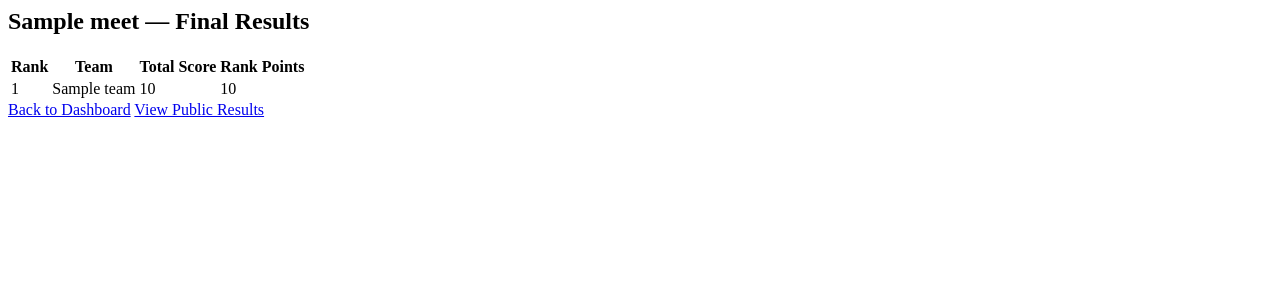
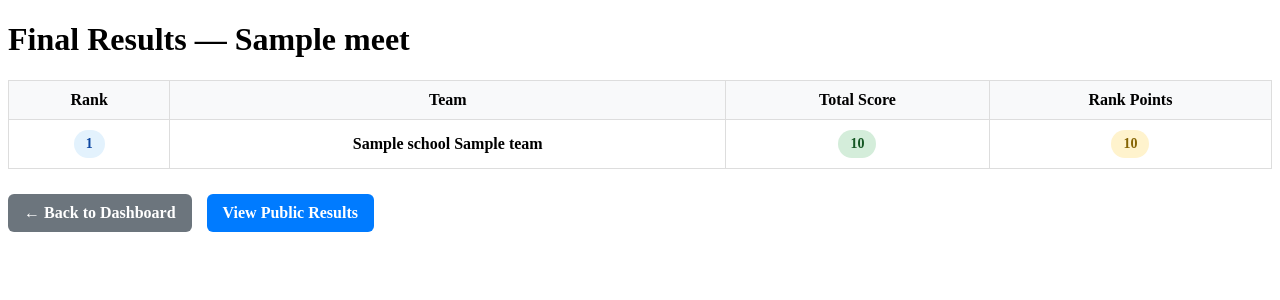
Before and after one commit to mlsmoorman/mshsl-dance-tabulation, a Django app: template tabulation/templates/tabulation/meet_results.html in a window 1280 px wide. Shown: the top 300 px of the page. Run offline with Django 5.2, Linux system fonts and the light colour scheme; the template is opened without the code that fills it: most values are stand-ins (such as "Sample title", 1, 10 or a date in 2020).

Commit message:
updates meet results with new formatting

```diff
--- a/tabulation/templates/tabulation/meet_results.html
+++ b/tabulation/templates/tabulation/meet_results.html
@@ -1,6 +1,12 @@
-<h2>{{ meet.name }} — Final Results</h2>
+{% extends "base.html" %}
 
-<table class="table table-bordered table-striped">
+{% block content %}
+
+<h1>Final Results — {{ meet.name }}</h1>
+
+<div class="results-container">
+
+    <table class="results-table">
         <thead>
             <tr>
                 <th>Rank</th>
@@ -13,17 +19,115 @@
         <tbody>
             {% for r in results %}
             <tr>
-        <td>{{ r.final_rank }}</td>
-        <td>{{ r.entry.team.name }}</td>
-        <td>{{ r.final_total_score }}</td>
-        <td>{{ r.final_rank_points }}</td>
+                <td><span class="chip chip-rank">{{ r.final_rank }}</span></td>
+
+                <td class="team-name">
+                    {{ r.entry.team.school.name }} {{ r.entry.team.name }}
+                </td>
+
+                <td><span class="chip chip-score">{{ r.final_total_score }}</span></td>
+
+                <td><span class="chip chip-rankpoints">{{ r.final_rank_points }}</span></td>
             </tr>
             {% endfor %}
         </tbody>
     </table>
 
-<a href="/tabulator/" class="btn btn-secondary">Back to Dashboard</a>
+</div>
 
-<a href="{% url 'tabulation:final_results' meet.id %}" class="btn btn-primary">
+<div class="results-actions">
+    <a href="/tabulator/" class="btn-back">← Back to Dashboard</a>
+
+    <a href="{% url 'tabulation:final_results' meet.id %}"
+       class="btn-public">
         View Public Results
     </a>
+</div>
+
+<style>
+/* ===== Layout ===== */
+.results-container {
+    margin-top: 20px;
+}
+
+/* ===== Table ===== */
+.results-table {
+    width: 100%;
+    border-collapse: collapse;
+    font-size: 16px;
+}
+.results-table th,
+.results-table td {
+    border: 1px solid #ddd;
+    padding: 10px 12px;
+    text-align: center;
+}
+.results-table th {
+    background: #f8f9fa;
+    font-weight: bold;
+}
+.team-name {
+    text-align: left;
+    font-weight: 600;
+}
+
+/* ===== Chips ===== */
+.chip {
+    padding: 6px 12px;
+    border-radius: 14px;
+    font-weight: bold;
+    font-size: 14px;
+    display: inline-block;
+}
+.chip-rank {
+    background: #e3f2fd;
+    color: #0d47a1;
+}
+.chip-score {
+    background: #d4edda;
+    color: #155724;
+}
+.chip-rankpoints {
+    background: #fff3cd;
+    color: #856404;
+}
+
+/* ===== Buttons ===== */
+.results-actions {
+    margin-top: 25px;
+    display: flex;
+    gap: 15px;
+}
+.btn-back,
+.btn-public {
+    padding: 10px 16px;
+    border-radius: 6px;
+    text-decoration: none;
+    font-weight: bold;
+}
+.btn-back {
+    background: #6c757d;
+    color: white;
+}
+.btn-back:hover {
+    background: #565e64;
+}
+.btn-public {
+    background: #007bff;
+    color: white;
+}
+.btn-public:hover {
+    background: #0056b3;
+}
+
+/* ===== Print Styles ===== */
+@media print {
+    h1 { margin-bottom: 20px; }
+    table { font-size: 12px; }
+    th, td { padding: 4px !important; }
+    .chip { padding: 2px 6px; font-size: 11px; }
+    .results-actions { display: none; }
+}
+</style>
+
+{% endblock %}
```
Lines whose indentation alone changed are shown as unchanged.
